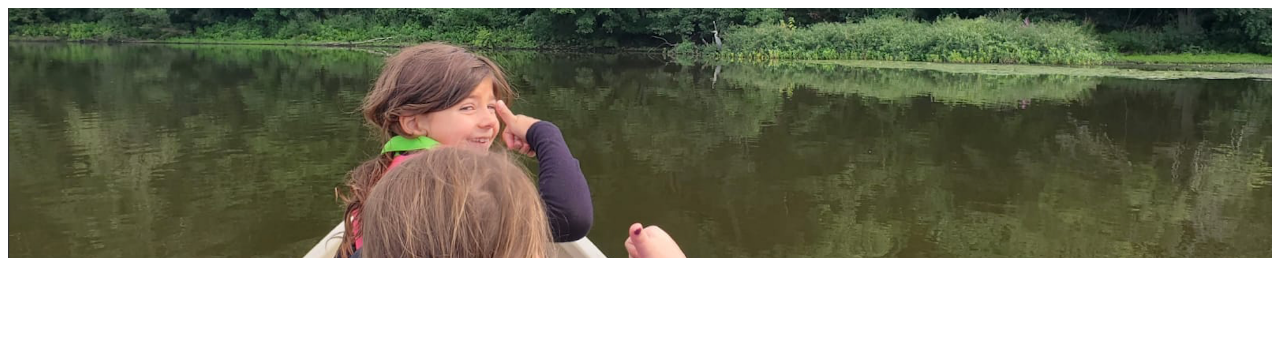
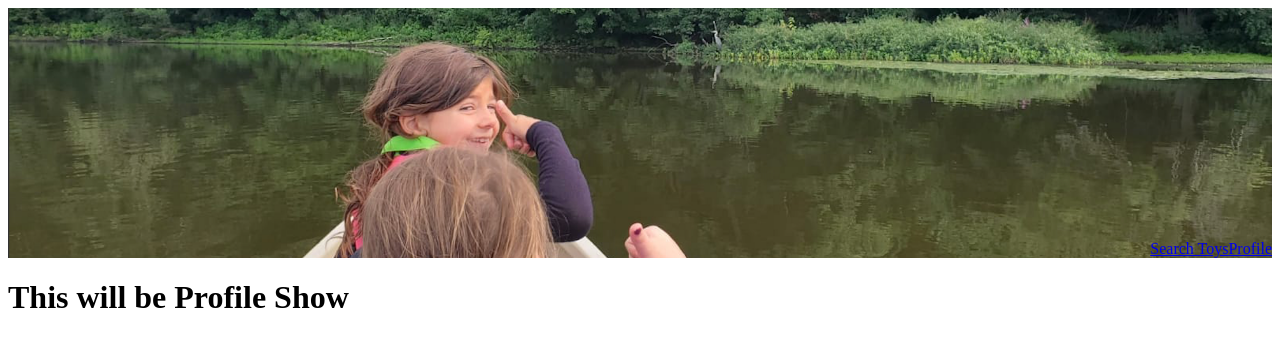
Before and after one commit to dongra02/laketoys, a React (Create React App) app in the folder frontend/: page /profile in a window 1280 px wide. Shown: the top 346 px of the page. Built offline with nearby package versions, Linux system fonts and the light colour scheme.

Commit message:
navbar in banner

```diff
--- a/frontend/src/App.js
+++ b/frontend/src/App.js
@@ -3,6 +3,7 @@ import { BrowserRouter, Switch, Route } from 'react-router-dom'
 
 import Banner from './components/common/Banner'
 import ToyIndex from './components/toys/ToyIndex'
+import ProfileShow from './components/profile/ProfileShow'
 
 const App = () => {
   return (
@@ -10,6 +11,7 @@ const App = () => {
       <Banner />
       <Switch>
         <Route exact path='/' component={ToyIndex} />
+        <Route path='/profile' component={ProfileShow} />
       </Switch>
     </BrowserRouter>
   )
--- a/frontend/src/components/common/Banner.js
+++ b/frontend/src/components/common/Banner.js
@@ -1,5 +1,6 @@
 import styled from 'styled-components'
 import header from '../../images/header.png'
+import NavBar from './NavBar'
 
 const BannerStyled = styled.div`
   background-image: url(${header});
@@ -17,7 +18,9 @@ const BannerStyled = styled.div`
 const Banner = () => {
 
   return (
-    <BannerStyled />
+    <BannerStyled>
+      <NavBar />
+    </BannerStyled>
   )
 }
 
--- /dev/null
+++ b/frontend/src/components/common/NavBar.js
@@ -0,0 +1,19 @@
+import { Link } from 'react-router-dom'
+import styled from 'styled-components'
+
+const NavBarStyled = styled.div`
+  display: flex;
+  justify-content: space-around;
+`
+
+const NavBar = () => {
+
+  return(
+    <>
+      <Link to='/'>Search Toys</Link>
+      <Link to='/profile'>Profile</Link>
+    </>
+  )
+}
+
+export default NavBar
--- a/frontend/src/components/elements/BannerLink.js
+++ /dev/null
@@ -1 +0,0 @@
-import { Link } from 'react-router-dom'
--- /dev/null
+++ b/frontend/src/components/profile/ProfileShow.js
@@ -0,0 +1,9 @@
+
+
+const ProfileShow = () => {
+  return (
+    <h1>This will be Profile Show</h1>
+  )
+}
+
+export default ProfileShow
```
Also changed, not shown: 1 other file (tests, documents, lock files or other folders).
